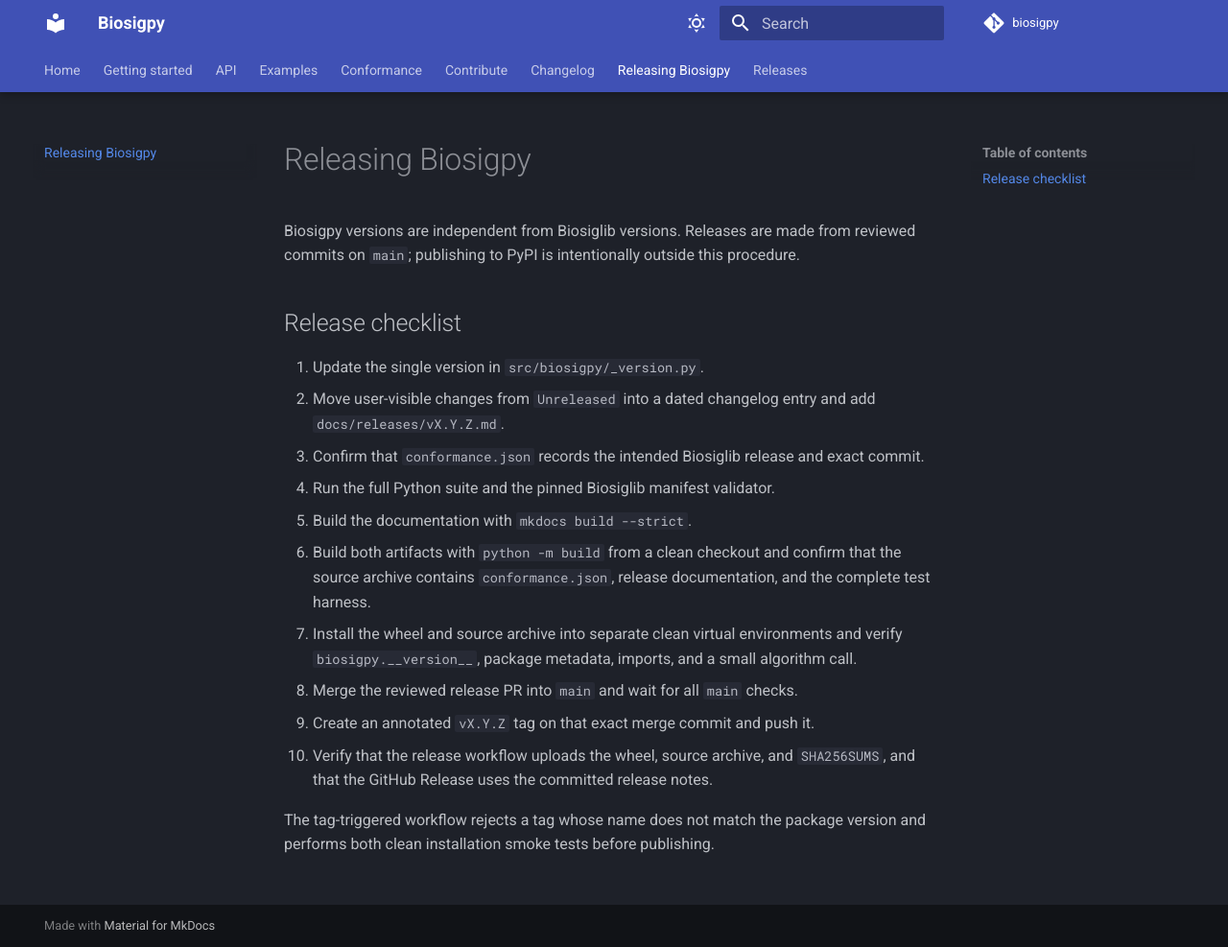
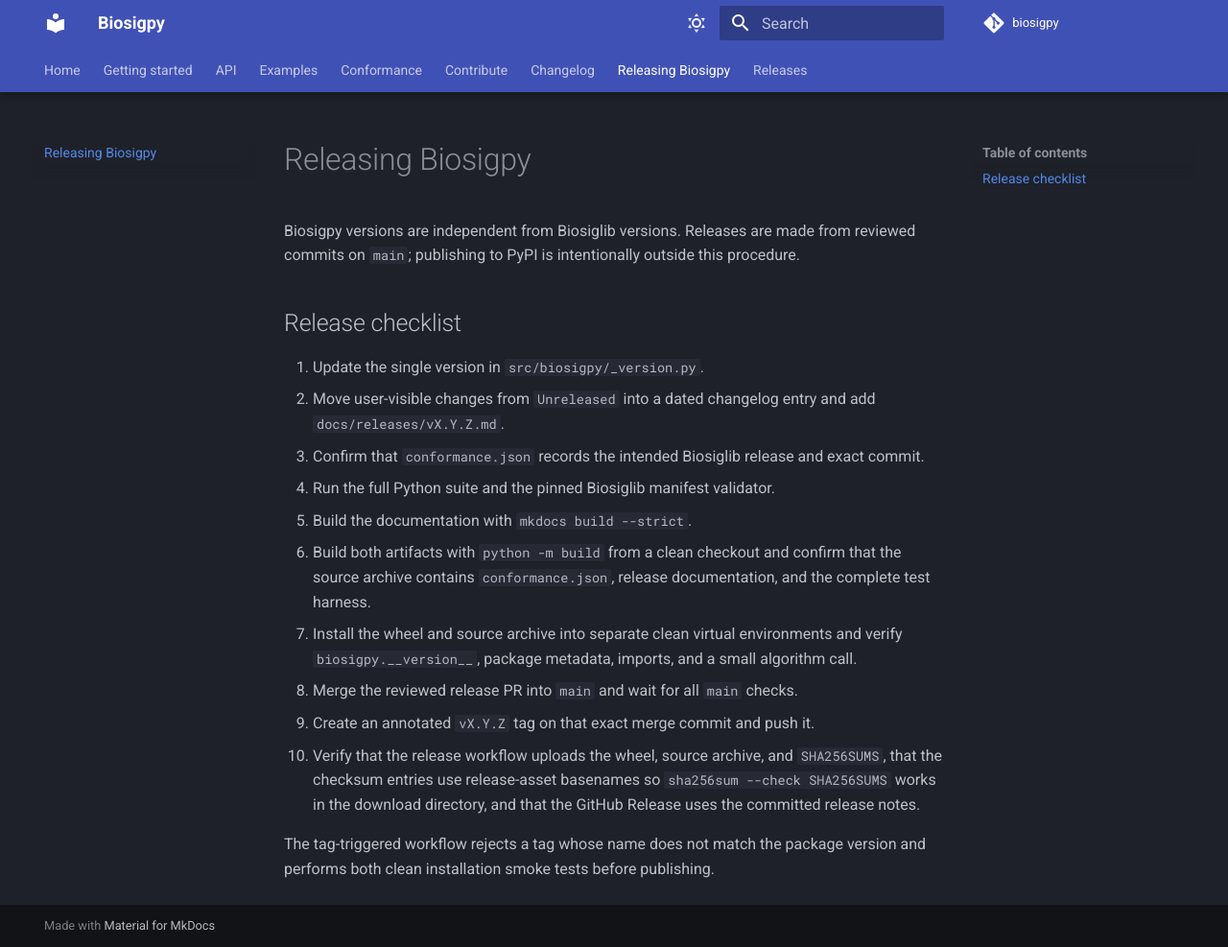
Before and after one commit to BSICoS/biosigpy, an MkDocs documentation site: the page built from docs/releasing.md, in a window 1280 px wide and 987 px high. Shown: the whole window at 96% size. Built offline with MkDocs 1.6.1 and Material for MkDocs 9.7.7, drawn with Linux system fonts in a browser that asks for light colours; comment, search, counter and statistics services are not loaded.

Commit message:
fix: make release checksums directly verifiable (#54)

```diff
--- a/docs/releasing.md
+++ b/docs/releasing.md
@@ -22,7 +22,9 @@
 8. Merge the reviewed release PR into `main` and wait for all `main` checks.
 9. Create an annotated `vX.Y.Z` tag on that exact merge commit and push it.
 10. Verify that the release workflow uploads the wheel, source archive, and
-    `SHA256SUMS`, and that the GitHub Release uses the committed release notes.
+    `SHA256SUMS`, that the checksum entries use release-asset basenames so
+    `sha256sum --check SHA256SUMS` works in the download directory, and that
+    the GitHub Release uses the committed release notes.
 
 The tag-triggered workflow rejects a tag whose name does not match the package
 version and performs both clean installation smoke tests before publishing.
```
Also changed, not shown: 1 other file.
